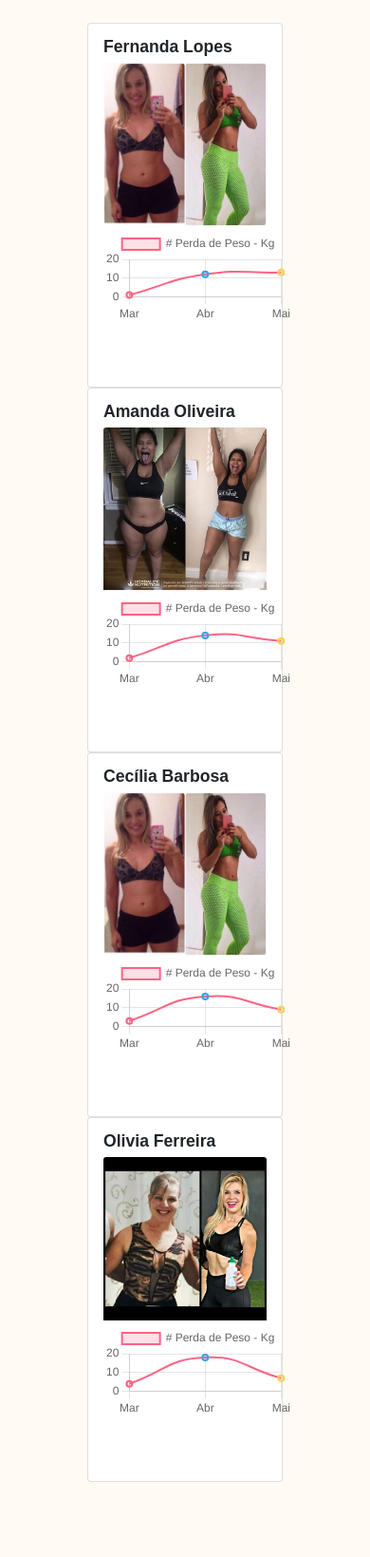
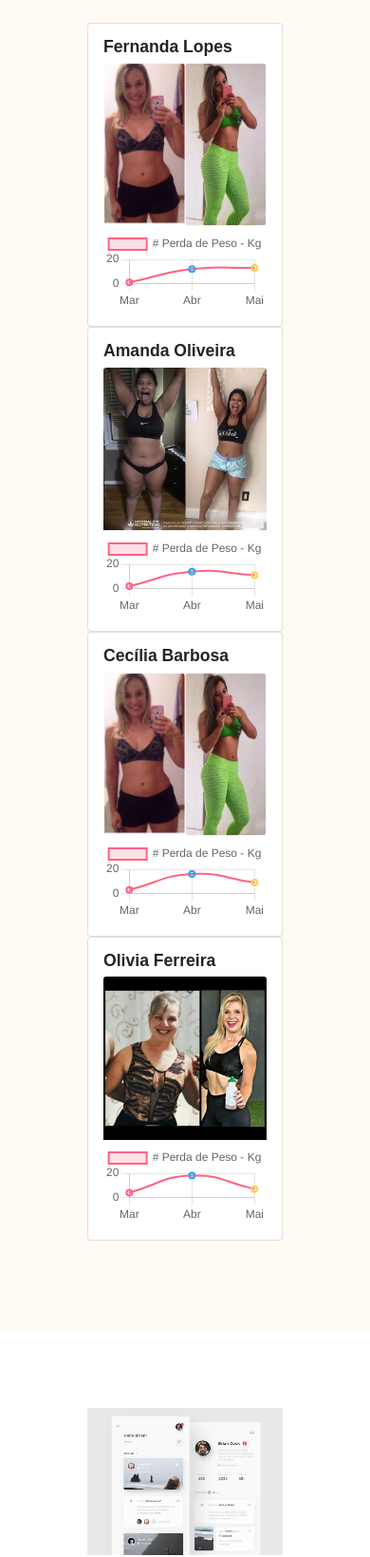
Before and after one commit to Oficina-Projeto-de-Empresas/SoftLife, a Flask app: page / in a window 390 px wide; the page is wider, and only the part inside the window is pictured. Shown: the part 1172-2811 px from the top of that part at 95% size. Run offline with Flask 2, Linux system fonts and the light colour scheme; some libraries are stand-ins or nearby versions.

Commit message:
resolvendo bug de responsividade card resultados

```diff
--- a/SoftLife/static/css/6_components/6_components.css
+++ b/SoftLife/static/css/6_components/6_components.css
@@ -10,10 +10,6 @@
     padding: 0 0 5rem 0 ; /* separando carrosel das outras sessoes */
 }
 
-.card{
-    height: 24rem; /*definindo tamanho do card de resultados*/
-}
-
 .section-result{
     background-color: #fff8f0be;
 }
@@ -21,7 +17,3 @@
 .section-beneficios{
     background-color:#f0fdffab;
 }
-
-.MeuGrafico{
-    width: 200px;
-}
```
